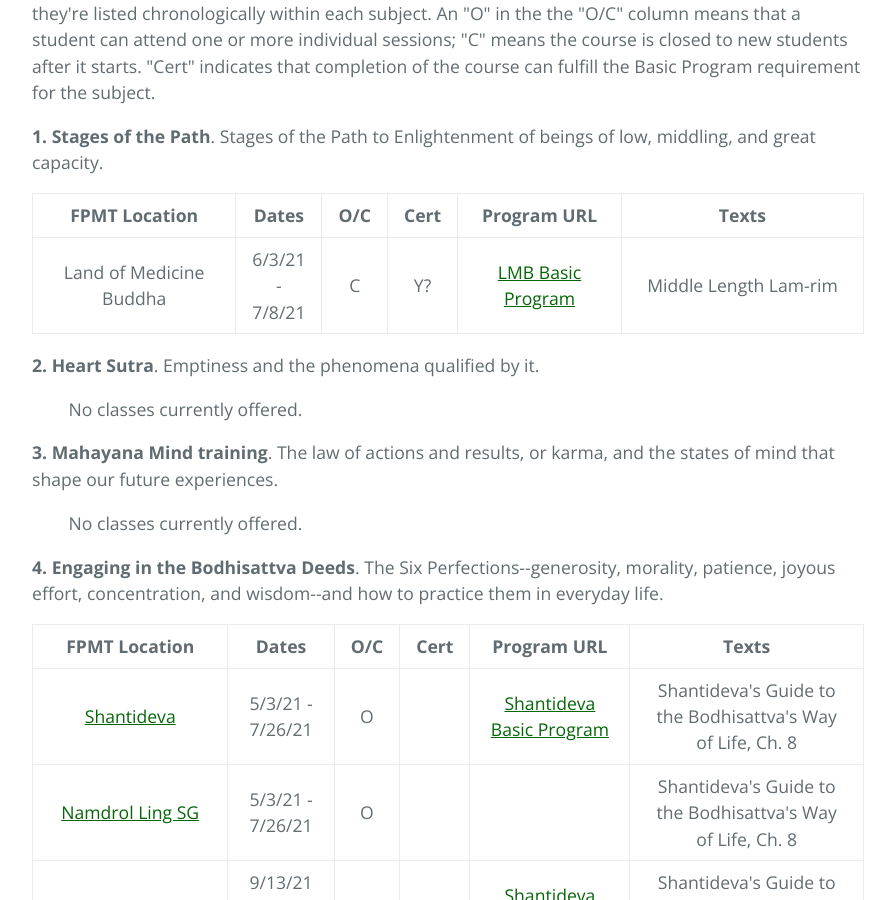
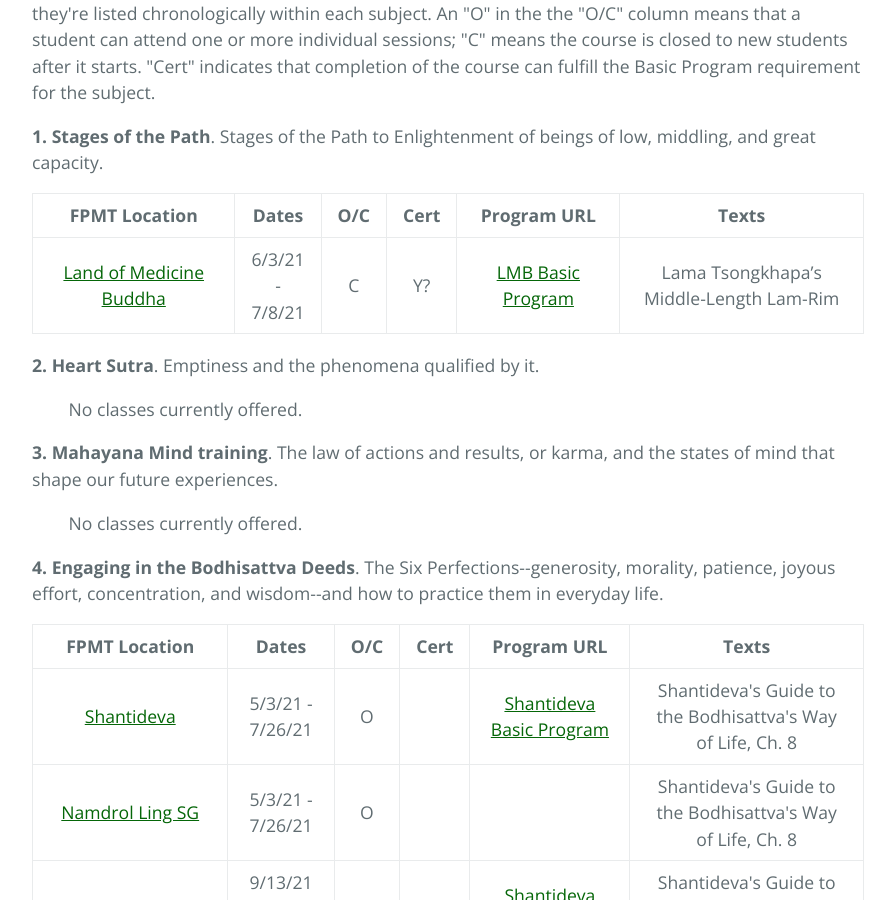
Before and after one commit to lgeorge/lgeorge.github.io, a Jekyll site: the page built from fpmt-na/index.html, in a window 1280 px wide and 900 px high, scrolled down 664 px. Shown: the whole window, without its empty margins (192-1087 px from the left). Built offline with Jekyll 4.4.1, drawn with Linux system fonts in a browser that asks for light colours.

Commit message:
add site link for lmb

```diff
--- a/fpmt-na/index.html
+++ b/fpmt-na/index.html
@@ -39,12 +39,12 @@
     		</thead>
     		<tbody>
     			<tr>
-            <td style="text-align:center"><a href="https://landofmedicinebuddha.org" target="_blank" rel="noreferrer noopener"></a>Land of Medicine Buddha</td>
+            <td style="text-align:center"><a href="https://landofmedicinebuddha.org" target="_blank" rel="noreferrer noopener"></a><a target="_blank" href="https://landofmedicinebuddha.org" rel="noreferrer noopener">Land of Medicine Buddha</a></td>
             <td style="text-align:center">6/3/21 - 7/8/21</td>
             <td style="text-align:center">C</td>
             <td style="text-align:center">Y?</td>
             <td style="text-align:center"><a href="https://landofmedicinebuddha.org/events/middle-length-lam-rim-with-ven-steve-carlier-via-zoom-2021-07-08/" target="_blank" rel="noreferrer noopener">LMB Basic Program</a></td>
-            <td style="text-align:center">Middle Length Lam-rim</td>
+            <td style="text-align:center">Lama Tsongkhapa’s Middle-Length Lam-Rim</td>
           </tr>
     		</tbody>
     	</table>
```
